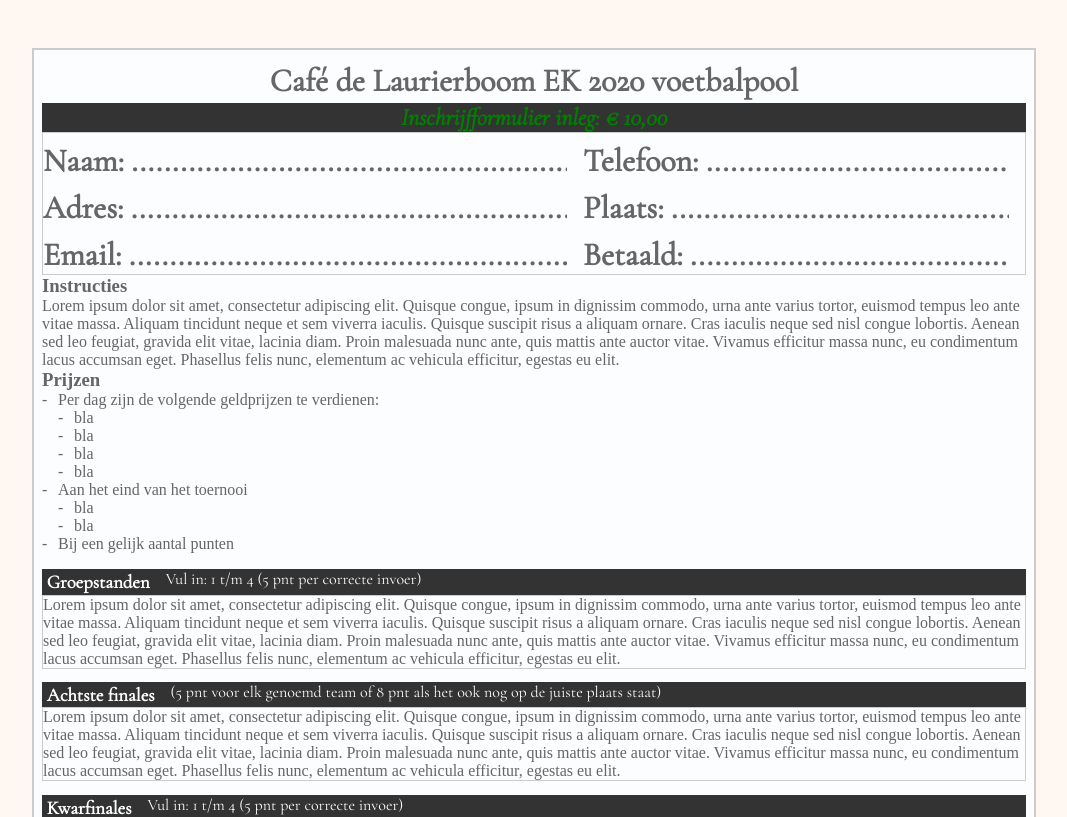
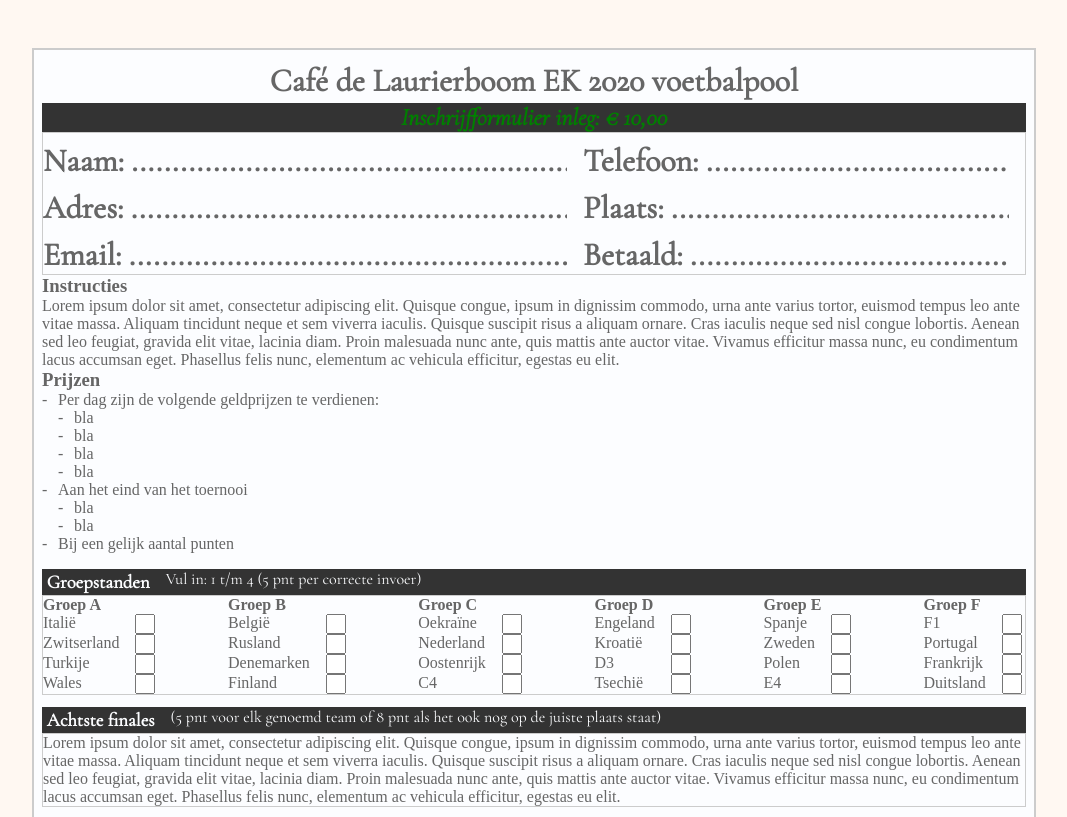
Before and after one commit to swapsCAPS/vbpool-frontend, a Vue app: page / in a window 1280 px wide. Shown: the top 817 px of the page, without its empty margins (108-1175 px from the left). Built offline with nearby package versions, Linux system fonts and the light colour scheme.

Commit message:
added group stage

```diff
--- a/src/App.vue
+++ b/src/App.vue
@@ -28,6 +28,9 @@ body {
   color: #666;
   cursor: default;
 }
+input {
+  font-family: 'Gochi Hand', cursive;
+}
 #app {
   -webkit-font-smoothing: antialiased;
   -moz-osx-font-smoothing: grayscale;
--- /dev/null
+++ b/src/assets/teams.json
@@ -0,0 +1,129 @@
+[
+  {
+    "name": "A",
+    "teams":
+    [
+      {
+        "number": "1",
+        "team": "Italië"
+      },
+      {
+        "number": "2",
+        "team": "Zwitserland"
+      },
+      {
+        "number": "3",
+        "team": "Turkije"
+      },
+      {
+        "number": "4",
+        "team": "Wales"
+      }
+    ]
+  },
+  {
+    "name": "B",
+    "teams":[
+      {
+        "number": 1,
+        "team": "België"
+      },
+      {
+        "number": 2,
+        "team": "Rusland"
+      },
+      {
+        "number": 3,
+        "team": "Denemarken"
+      },
+      {
+        "number": 4,
+        "team": "Finland"
+      }
+    ]
+  },
+  {
+    "name": "C",
+    "teams":[
+      {
+        "number": 1,
+        "team": "Oekraïne"
+      },
+      {
+        "number": 2,
+        "team": "Nederland"
+      },
+      {
+        "number": 3,
+        "team": "Oostenrijk"
+      },
+      {
+        "number": 4,
+        "team": "C4"
+      }
+    ]
+  },
+  {
+    "name": "D",
+    "teams":[
+      {
+        "number": 1,
+        "team": "Engeland"
+      },
+      {
+        "number": 2,
+        "team": "Kroatië"
+      },
+      {
+        "number": 3,
+        "team": "D3"
+      },
+      {
+        "number": 4,
+        "team": "Tsechië"
+      }
+    ]
+  },
+  {
+    "name": "E",
+    "teams":[
+      {
+        "number": 1,
+        "team": "Spanje"
+      },
+      {
+        "number": 2,
+        "team": "Zweden"
+      },
+      {
+        "number": 3,
+        "team": "Polen"
+      },
+      {
+        "number": 4,
+        "team": "E4"
+      }
+    ]
+  },
+  {
+    "name": "F",
+    "teams":[
+      {
+        "number": 1,
+        "team": "F1"
+      },
+      {
+        "number": 2,
+        "team": "Portugal"
+      },
+      {
+        "number": 3,
+        "team": "Frankrijk"
+      },
+      {
+        "number": 4,
+        "team": "Duitsland"
+      }
+    ]
+  }
+]
--- a/src/components/Front.vue
+++ b/src/components/Front.vue
@@ -59,7 +59,11 @@
         subtext="Vul in: 1 t/m 4 (5 pnt per correcte invoer)"
       )
         template(v-slot:content)
-          p Lorem ipsum dolor sit amet, consectetur adipiscing elit. Quisque congue, ipsum in dignissim commodo, urna ante varius tortor, euismod tempus leo ante vitae massa. Aliquam tincidunt neque et sem viverra iaculis. Quisque suscipit risus a aliquam ornare. Cras iaculis neque sed nisl congue lobortis. Aenean sed leo feugiat, gravida elit vitae, lacinia diam. Proin malesuada nunc ante, quis mattis ante auctor vitae. Vivamus efficitur massa nunc, eu condimentum lacus accumsan eget. Phasellus felis nunc, elementum ac vehicula efficitur, egestas eu elit.
+          .groups-container
+            div(v-for="group in groups")
+              GroupStage(
+                :group="group"
+              )
     .eighth
       Section(
         text="Achtste finales"
@@ -78,14 +82,14 @@
       .half
         Section(
           text="Halve finales"
-          subtext="Vul in: 1 t/m 4 (5 pnt per correcte invoer)"
+          subtext="(12/16 pnt)"
         )
           template(v-slot:content)
             p Lorem ipsum dolor sit amet, consectetur adipiscing elit. Quisque congue, ipsum in dignissim commodo, urna ante varius tortor, euismod tempus leo ante vitae massa. Aliquam tincidunt neque et sem viverra iaculis. Quisque suscipit risus a aliquam ornare. Cras iaculis neque sed nisl congue lobortis. Aenean sed leo feugiat, gravida elit vitae, lacinia diam. Proin malesuada nunc ante, quis mattis ante auctor vitae. Vivamus efficitur massa nunc, eu condimentum lacus accumsan eget. Phasellus felis nunc, elementum ac vehicula efficitur, egestas eu elit.
       .final
         Section(
           text="Finale"
-          subtext="Vul in: 1 t/m 4 (5 pnt per correcte invoer)"
+          subtext="20/24 pnt"
         )
           template(v-slot:content)
             p Lorem ipsum dolor sit amet, consectetur adipiscing elit. Quisque congue, ipsum in dignissim commodo, urna ante varius tortor, euismod tempus leo ante vitae massa. Aliquam tincidunt neque et sem viverra iaculis. Quisque suscipit risus a aliquam ornare. Cras iaculis neque sed nisl congue lobortis. Aenean sed leo feugiat, gravida elit vitae, lacinia diam. Proin malesuada nunc ante, quis mattis ante auctor vitae. Vivamus efficitur massa nunc, eu condimentum lacus accumsan eget. Phasellus felis nunc, elementum ac vehicula efficitur, egestas eu elit.
@@ -117,6 +121,9 @@
 import InfoInput from './InfoInput'
 import Header from './Header'
 import Section from './Section'
+import GroupStage from './GroupStage'
+
+import groups from '../assets/teams.json'
 
 export default {
   name: 'Front',
@@ -125,6 +132,7 @@ export default {
     InfoInput,
     Header,
     Section,
+    GroupStage,
   },
 
   props: {
@@ -132,10 +140,16 @@ export default {
   },
 
   data: function () {
-    return { }
+    return {
+      groups,
+    }
   },
 
   computed: {
+  },
+
+  mounted () {
+    console.log(this.groups)
   },
 
   methods: { },
@@ -177,6 +191,11 @@ export default {
   left: 0;
 }
 
+.groups-container {
+  display: flex;
+  justify-content: space-between;
+}
+
 .finals {
   display: flex;
 }
--- /dev/null
+++ b/src/components/GroupStage.vue
@@ -0,0 +1,58 @@
+<template lang="pug">
+  .group
+    h4 {{ `Groep ${group.name}` }}
+    div(v-for="team in group.teams")
+      span {{ team.team }}
+      input(type="number" min="1" max="4")
+</template>
+
+<script>
+export default {
+  name: 'GroupStage',
+
+  props: {
+    isDisabled: Boolean,
+    group:      Object,
+  },
+
+  watch: {
+    isDisabled () {
+      console.log(this.isDisabled)
+    },
+  },
+}
+</script>
+
+<style scoped>
+.group {
+  display: flex;
+  flex-direction: column;
+  margin-right: .2rem;
+}
+.group div span {
+  float: left;
+  display: inline-block;
+  vertical-align: middle;
+
+}
+
+.group div input {
+  float: right;
+  margin-left: 1.0rem;
+  width: 1rem;
+  height: 1rem;
+  text-align: center;
+  font-size: 18pt;
+  padding: 0;
+}
+
+input::-webkit-outer-spin-button,
+input::-webkit-inner-spin-button {
+  -webkit-appearance: none;
+  margin: 0;
+}
+/* Firefox */
+input[type=number] {
+  -moz-appearance:textfield;
+}
+</style>
--- a/src/components/InfoInput.vue
+++ b/src/components/InfoInput.vue
@@ -69,7 +69,6 @@ h1, h2, h3 {
   height: 100%;
   background-color: transparent;
   font-size: 22pt;
-  font-family: 'Gochi Hand', cursive;
 
 }
 
```
